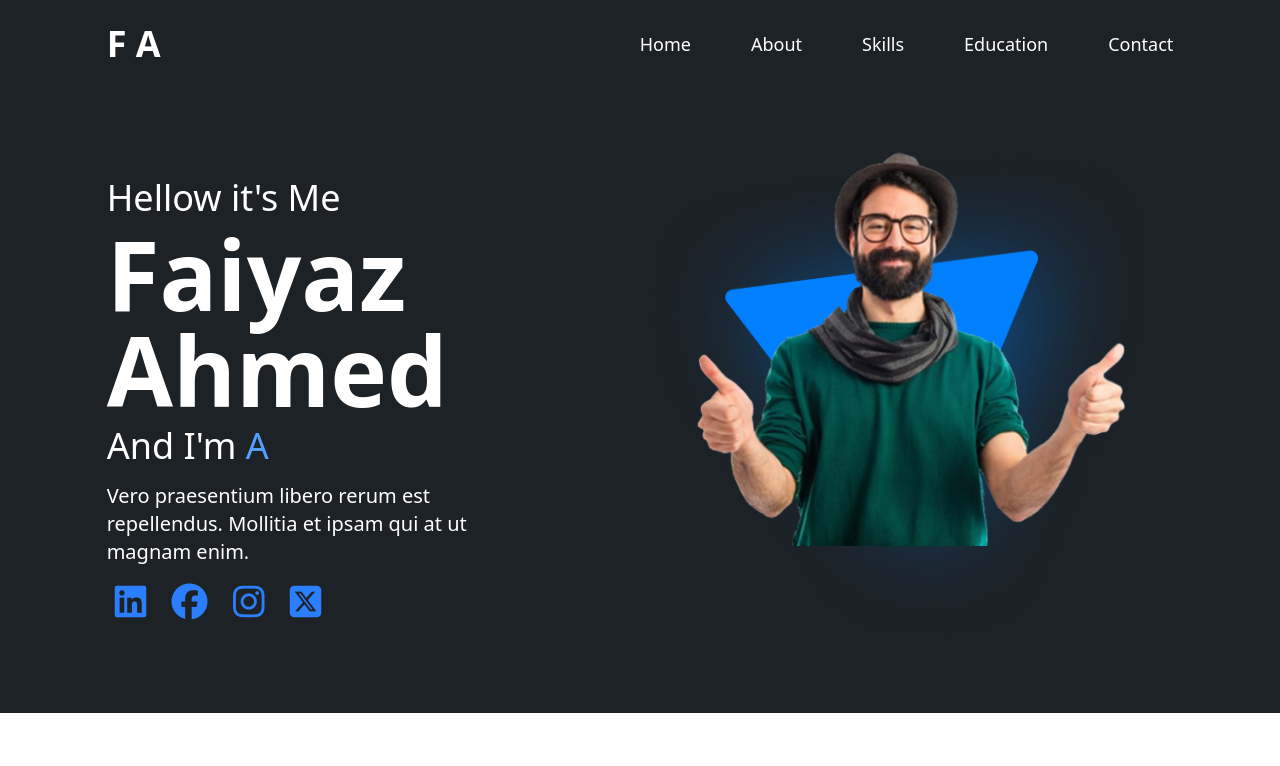
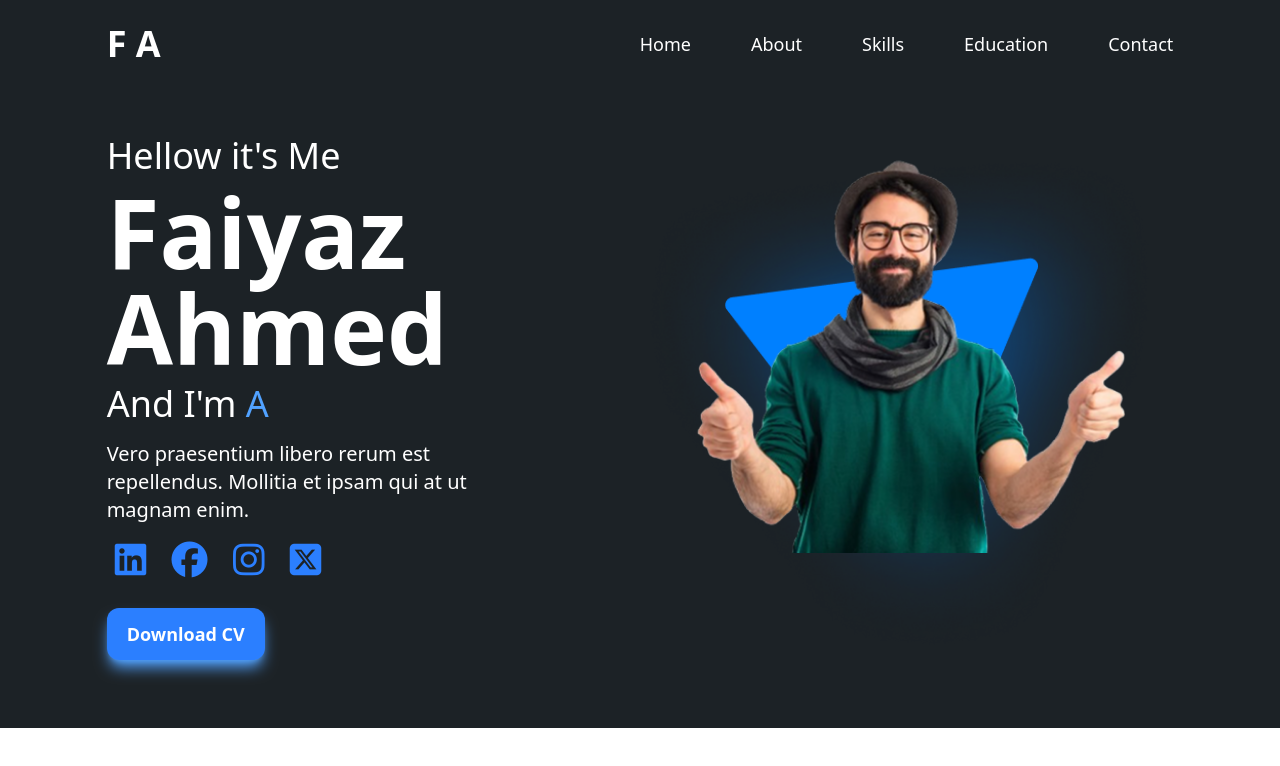
Before and after one commit to AhmedSami019/practice-of-tailwind, a plain HTML site: page index.html in a window 1280 px wide. Drawn offline with nearby package versions, Linux system fonts and the light colour scheme.

Commit message:
header section finished

```diff
--- a/index.html
+++ b/index.html
@@ -41,6 +41,7 @@
                     <i class="mx-2 fa-brands fa-instagram"></i>
                     <i class="mx-2 fa-brands fa-square-x-twitter"></i>
                 </div>
+                <button class="bg-blue-500 py-3 px-5 rounded-xl font-bold text-lg my-5 shadow-lg shadow-blue-400">Download CV</button>
             </div>
             <div class="relative">
                 <img class="w-full absolute" src="images/banner.png" alt="">
```
